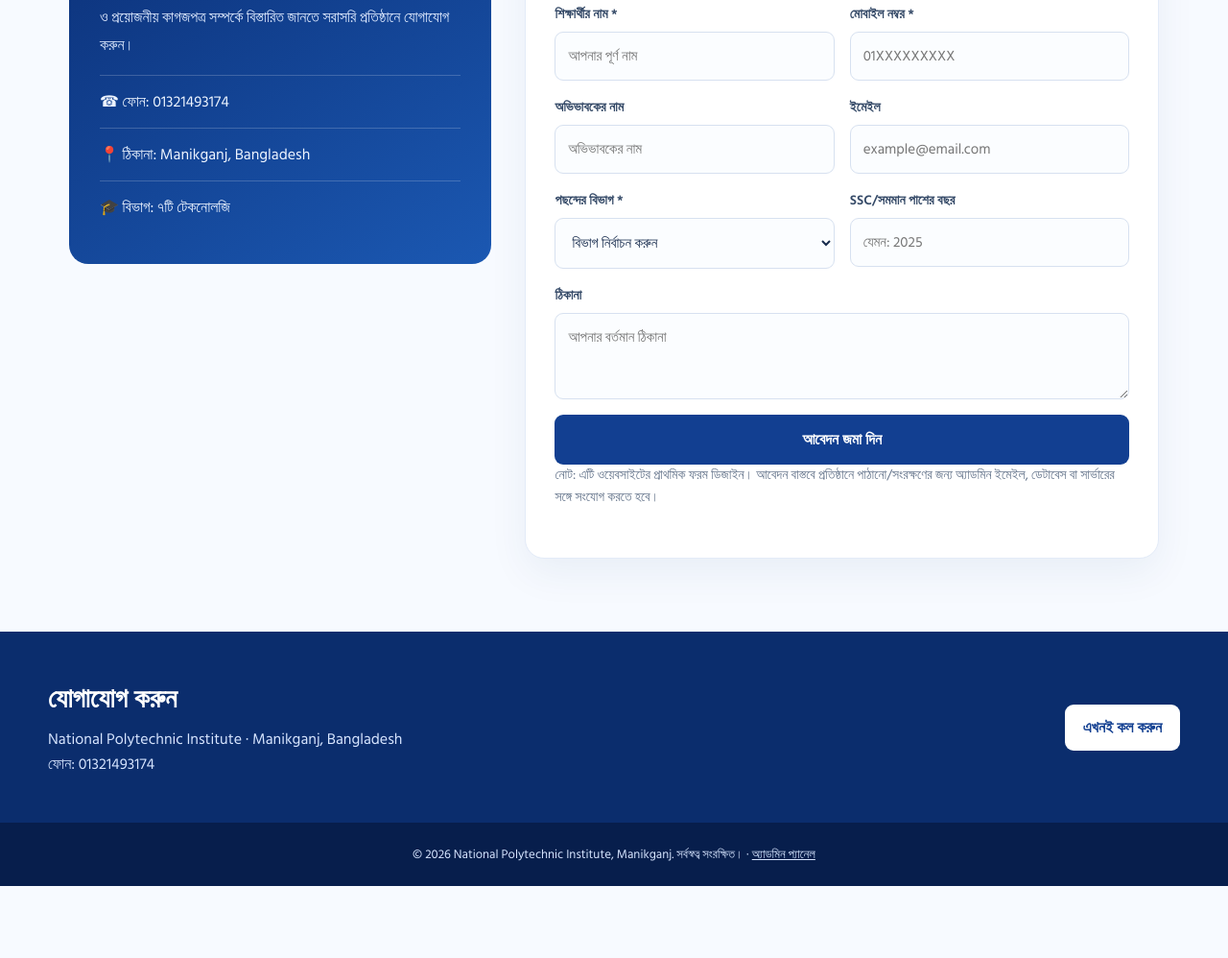
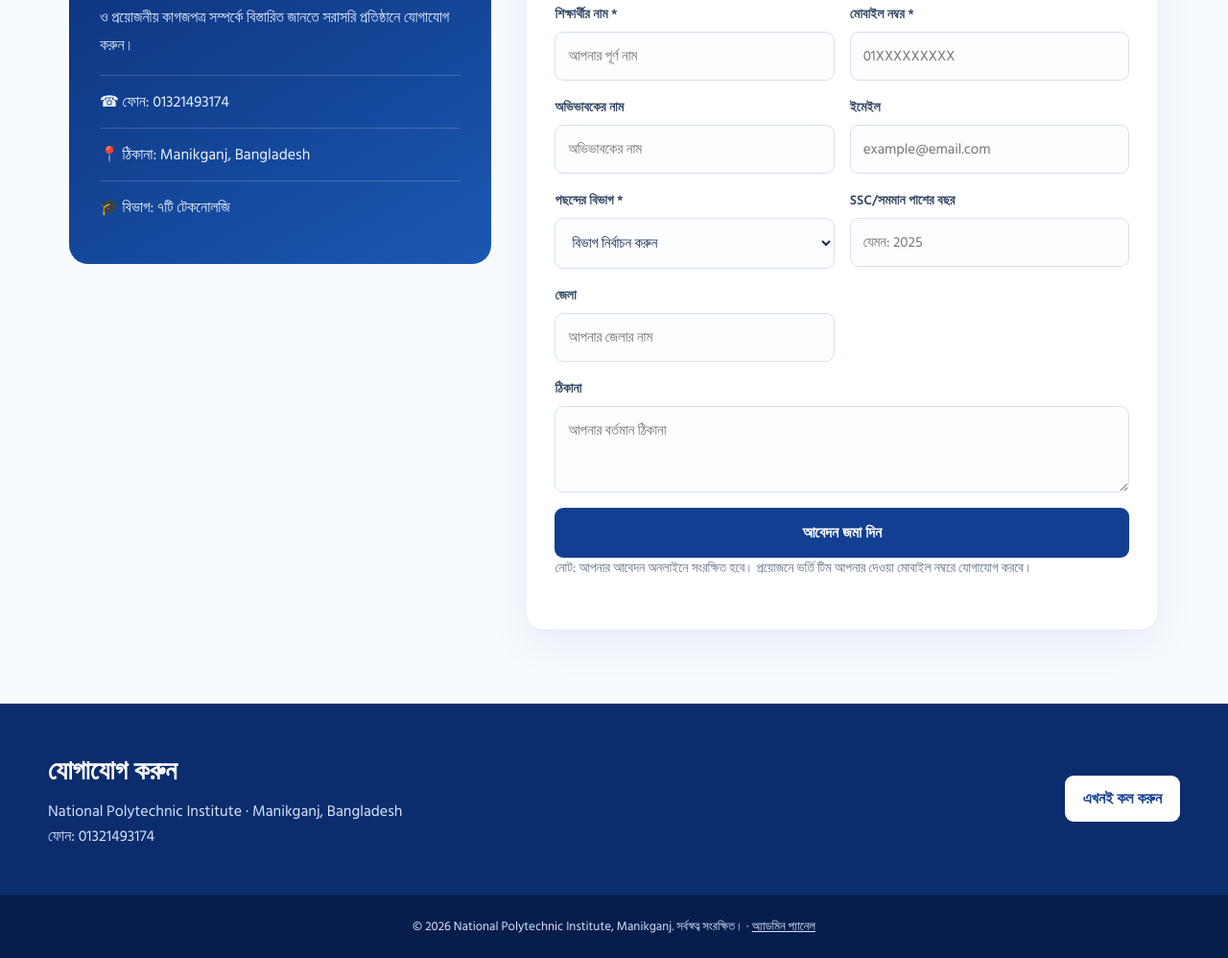
Before and after one commit to dipu111381/npi-website, a plain HTML site: page index.html in a window 1280 px wide. Shown: the part 2684-3682 px from the top of the page at 96% size. Before the commit the page ends 3607 px from the top, so only its background shows below. Drawn offline with nearby package versions, Linux system fonts and the light colour scheme; no server answers.

Commit message:
Add district field to online admission form

```diff
--- a/index.html
+++ b/index.html
@@ -73,9 +73,10 @@ footer{background:#071e4c;color:#d7e5ff;padding:22px;text-align:center;font-size
  <div class="field"><label for="email">ইমেইল</label><input id="email" name="email" type="email" placeholder="example@email.com"></div>
  <div class="field"><label for="department">পছন্দের বিভাগ *</label><select id="department" name="department" required><option value="">বিভাগ নির্বাচন করুন</option><option>Computer</option><option>Civil</option><option>Food</option><option>Electrical</option><option>Textile</option><option>Mechanical</option><option>Architecture</option></select></div>
  <div class="field"><label for="year">SSC/সমমান পাশের বছর</label><input id="year" name="year" type="number" min="1990" max="2035" placeholder="যেমন: 2025"></div>
+ <div class="field"><label for="district">জেলা</label><input id="district" name="district" placeholder="আপনার জেলার নাম"></div>
  <div class="field full"><label for="address">ঠিকানা</label><textarea id="address" name="address" placeholder="আপনার বর্তমান ঠিকানা"></textarea></div>
  <div class="field full"><button class="btn submit" type="submit">আবেদন জমা দিন</button></div>
-</div><p class="form-note">নোট: এটি ওয়েবসাইটের প্রাথমিক ফরম ডিজাইন। আবেদন বাস্তবে প্রতিষ্ঠানে পাঠানো/সংরক্ষণের জন্য অ্যাডমিন ইমেইল, ডেটাবেস বা সার্ভারের সঙ্গে সংযোগ করতে হবে।</p><div class="notice" id="notice" role="status">ফরমের তথ্য যাচাই সম্পন্ন হয়েছে। এটি এখনো সার্ভারে জমা হয়নি; অনলাইন আবেদন চালু করতে সংযোগ সেটআপ প্রয়োজন।</div>
+</div><p class="form-note">নোট: আপনার আবেদন অনলাইনে সংরক্ষিত হবে। প্রয়োজনে ভর্তি টিম আপনার দেওয়া মোবাইল নম্বরে যোগাযোগ করবে।</p><div class="notice" id="notice" role="status">ফরমের তথ্য যাচাই সম্পন্ন হয়েছে। এটি এখনো সার্ভারে জমা হয়নি; অনলাইন আবেদন চালু করতে সংযোগ সেটআপ প্রয়োজন।</div>
 </form></div></section>
 <div class="contact" id="contact"><div class="contact-inner"><div><h2>যোগাযোগ করুন</h2><p>National Polytechnic Institute · Manikganj, Bangladesh</p><p>ফোন: 01321493174</p></div><a class="btn" href="tel:01321493174">এখনই কল করুন</a></div></div>
 </main><footer>© 2026 National Polytechnic Institute, Manikganj. সর্বস্বত্ব সংরক্ষিত। · <a href='admin.html' style='color:#d7e5ff;text-decoration:underline'>অ্যাডমিন প্যানেল</a></footer>
@@ -91,7 +92,7 @@ document.getElementById('admissionForm').addEventListener('submit', async functi
  const notice=document.getElementById('notice');
  if(!npiSupabase){notice.textContent='অনলাইন আবেদন চালু করতে config.js-এ Supabase URL ও anon key সেট করতে হবে।';notice.style.display='block';return;}
  const f=new FormData(this);
- const payload={student_name:f.get('student'),phone:f.get('phone'),guardian_name:f.get('guardian'),email:f.get('email'),department:f.get('department'),passing_year:f.get('year')?Number(f.get('year')):null,address:f.get('address')};
+ const payload={student_name:f.get('student'),phone:f.get('phone'),guardian_name:f.get('guardian'),email:f.get('email'),department:f.get('department'),passing_year:f.get('year')?Number(f.get('year')):null,district:f.get('district'),address:f.get('address')};
  const {error}=await npiSupabase.from('applications').insert(payload);
  if(error){notice.textContent='আবেদন জমা হয়নি। অনুগ্রহ করে আবার চেষ্টা করুন অথবা ফোনে যোগাযোগ করুন।';notice.style.display='block';return;}
  notice.textContent='ধন্যবাদ! আপনার আবেদন সফলভাবে জমা হয়েছে।';notice.style.display='block';this.reset();
```
